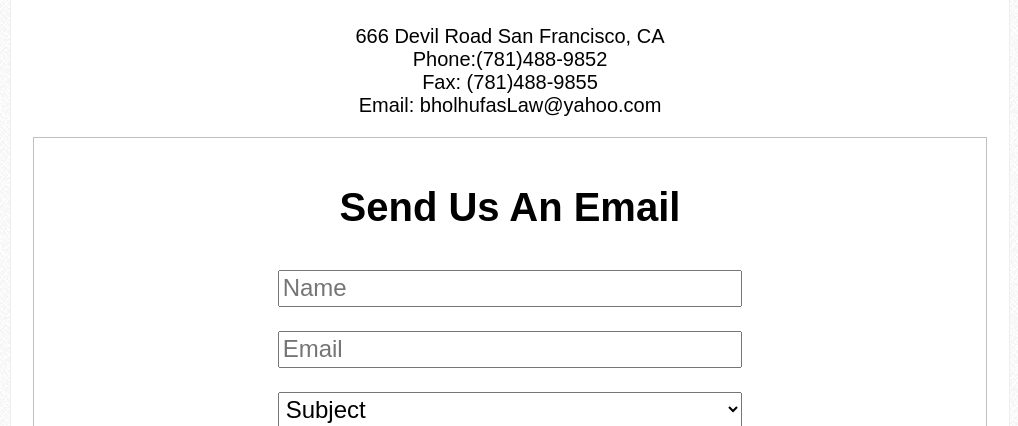
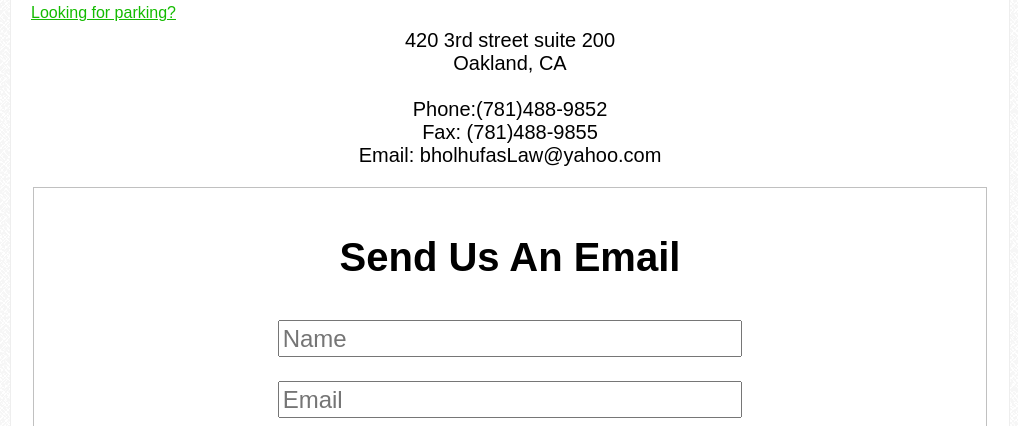
Before and after one commit to mv2sa/bolhufasLaw, a PHP site: page /contactUs.html in a window 1280 px wide. Shown: the part 847-1273 px from the top of the page, without its empty margins (130-1148 px from the left). Run offline with PHP 8.4, Linux system fonts and the light colour scheme; some libraries are stand-ins or nearby versions; some web fonts are replaced.

Commit message:
parking functionality and correct address

```diff
--- a/contactUs.html
+++ b/contactUs.html
@@ -89,13 +89,11 @@
                 <div>
                     <div class="cu-form">
                         <h3>Where To Find Us:</h3>
-                        <iframe id="cu-map"
-                          src="https://www.google.com/maps/embed/v1/search?key=AIzaSyD0gaXs9dAemZB7wXh-QWblUhK1tleHb0g&q=600+william+street,Oakland,CA,USA&zoom=16">
-                        </iframe>
-                        <!-- parking+near+ zoom=16 -->
+                        <iframe id="cu-map" class="cu-normalMap" src="https://www.google.com/maps/embed/v1/search?key=AIzaSyD0gaXs9dAemZB7wXh-QWblUhK1tleHb0g&q=420+3rd+street,Oakland,CA,USA&zoom=11"></iframe>
+                        <a id="cu-mapParking" href="#parking">Looking for parking?</a>
                         <p id="cu-formAddress">
-                            666 Devil Road
-                            San Francisco, CA <br>
+                            420 3rd street suite 200 <br>
+                            Oakland, CA <br><br>
                             Phone:(781)488-9852 <br>
                             Fax: (781)488-9855 <br>
                             Email: bholhufasLaw@yahoo.com
--- a/css/main.css
+++ b/css/main.css
@@ -425,6 +425,16 @@ main {
     height: 20em;
     border: 1px #bbb dashed;
 }
+#cu-mapParking {
+    font-size: 0.8em;
+    line-height: 0.8;
+    margin-top: 0.1em;
+    display: block;
+    color: #14bb00;
+}
+#cu-formAddress {
+    margin-top: 0.5em;
+}
 .cu-form .cu-field {
     display: block;
     width: 100%;
--- a/js/main.js
+++ b/js/main.js
@@ -3,6 +3,20 @@ $(document).ready(function() {
 	$('#h-mobileButton').click(function(event) {
 		event.preventDefault();
 		GLOBALCONTROLS.mobileMenu();
+	});
+
+	$('#cu-mapParking').click(function(event) {
+
+		event.preventDefault();
+		var el = $('#cu-map');
+		if(el.hasClass('cu-normalMap')) {
+			el.replaceWith('<iframe id="cu-map" class="cu-parkingMap" src="https://www.google.com/maps/embed/v1/search?key=AIzaSyD0gaXs9dAemZB7wXh-QWblUhK1tleHb0g&q=parking+near+420+3rd+street+suite+200,Oakland,CA,USA&zoom=15&center=37.796571,-122.275254"></iframe>');
+			$('#cu-mapParking').text('Back to normal view?');
+		} else {
+			el.replaceWith('<iframe id="cu-map" class="cu-normalMap" src="https://www.google.com/maps/embed/v1/search?key=AIzaSyD0gaXs9dAemZB7wXh-QWblUhK1tleHb0g&q=420+3rd+street+suite+200,Oakland,CA,USA&zoom=11"></iframe>');
+			$('#cu-mapParking').text('Looking for parking?');
+		}
+
 	});
 
 	$(window).resize(function(){
```
